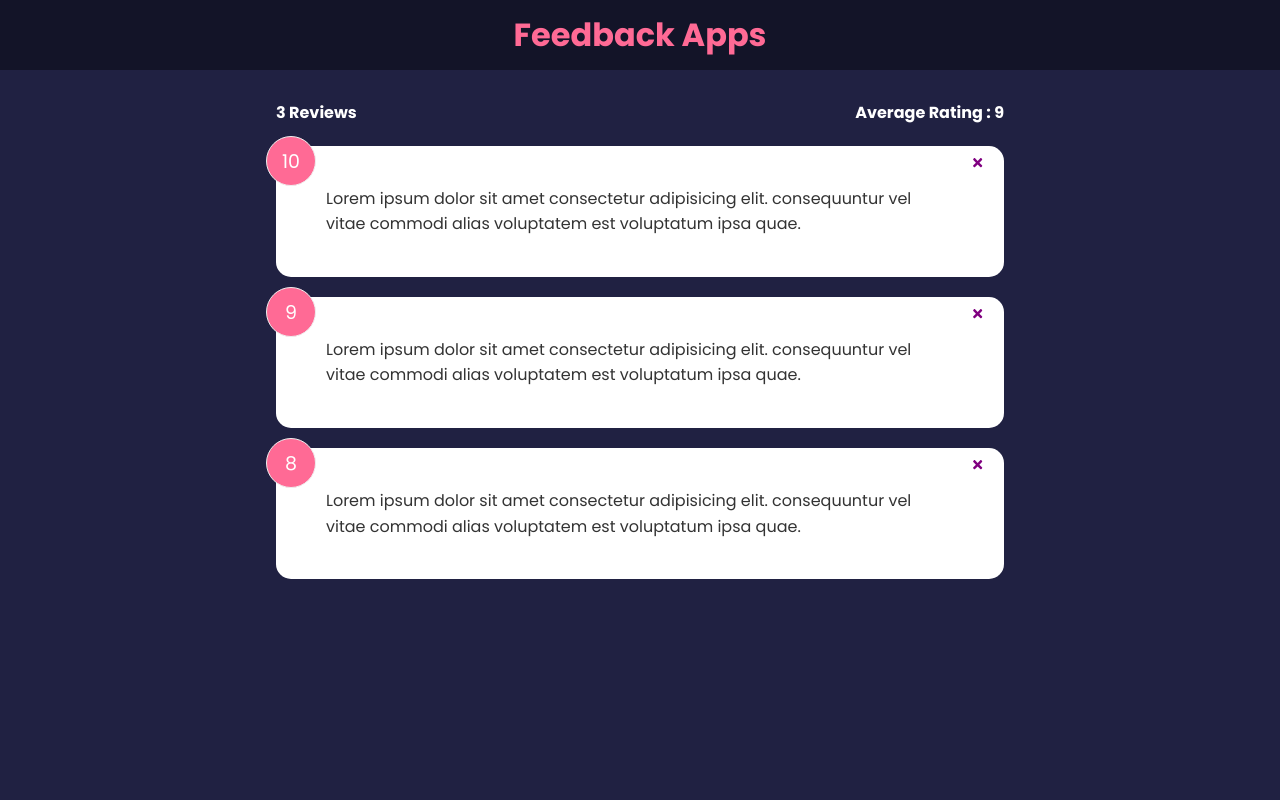
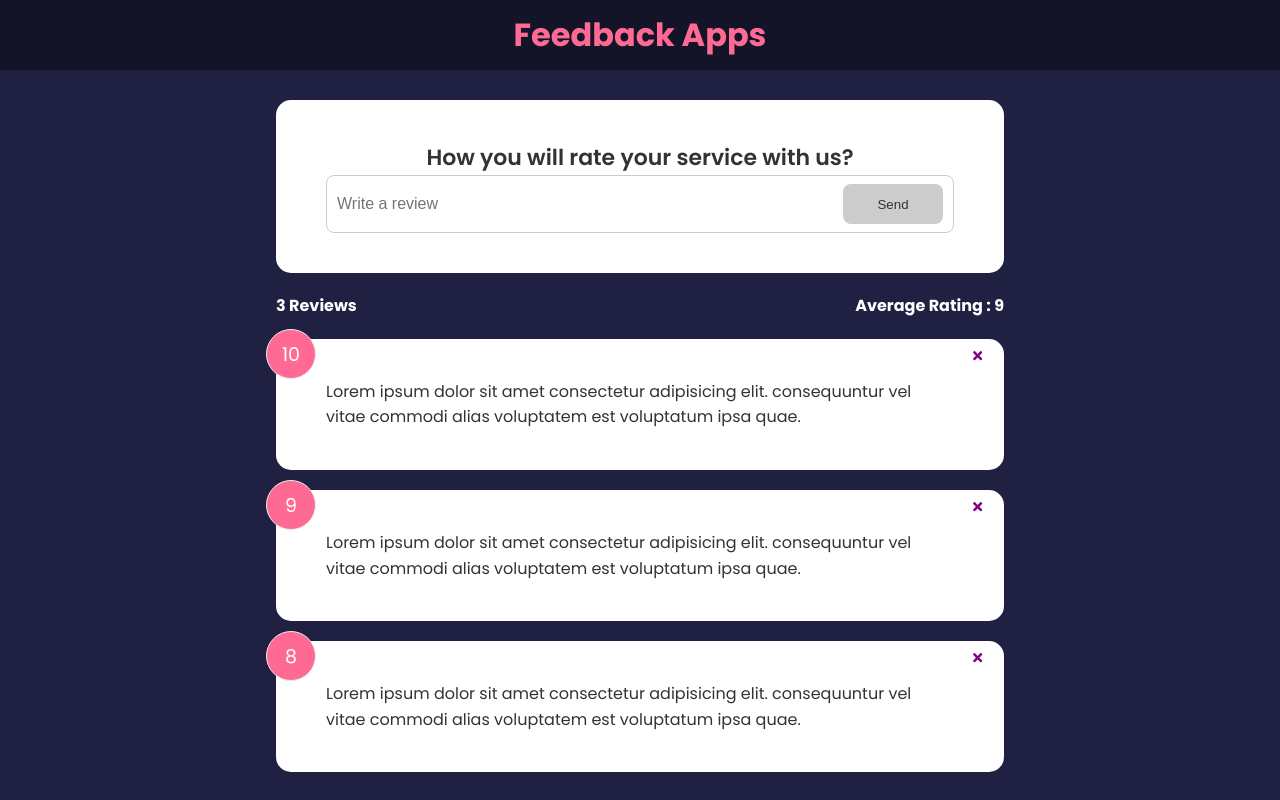
Before and after one commit to adittanu/Feedback-app, a React (Create React App) app: page / in a window 1280 px wide. Built offline with nearby package versions, Linux system fonts and the light colour scheme.

Commit message:
Feedback Form Component

```diff
--- a/src/App.js
+++ b/src/App.js
@@ -3,6 +3,7 @@
 import { useState } from 'react';
 import FeedbackData from './data/FeedbackData';
 import FeedbackStats from './components/FeedbackStats';
+import FeedbackForm from './components/FeedbackForm';
 
 function App() {
     const [feedback, setFeedback] = useState(FeedbackData)
@@ -20,6 +21,7 @@
         <>
             <Header />
             <div className="container">
+                <FeedbackForm/>
                 <FeedbackStats feedback={feedback}/>
                 <FeedbackItems feedback={feedback} handleDelete={deleteFeedback}/>
             </div>
--- /dev/null
+++ b/src/components/FeedbackForm.jsx
@@ -0,0 +1,24 @@
+import { useState } from "react"
+import Button from "./shared/Button"
+import Card from "./shared/Card"
+
+function FeedbackForm() {
+    const [text, setText] = useState('')
+    const handleTextChange = (e) => {
+        setText(e.target.value)
+    }
+
+    return (
+        <Card>
+            <form>
+                <h2>How you will rate your service with us?</h2>
+                <div className="input-group">
+                    {/* Select component */}
+                    <input type="text" placeholder="Write a review" onChange={handleTextChange}/>
+                    <Button type="submit" version={'secondary'} isDisabled={true}>Send</Button>
+                </div>
+            </form>
+        </Card>
+    )
+}
+export default FeedbackForm
--- /dev/null
+++ b/src/components/shared/Button.jsx
@@ -0,0 +1,22 @@
+import PropTypes from 'prop-types'
+
+function Button({ children, type, version, isDisabled}) {
+    return (
+        <button type={type} className={`btn btn-${version}`} disabled={isDisabled}>{children}</button>
+    )
+}
+
+Button.defaultProps = {
+    type : 'button',
+    version : 'primary',
+    isDisabled : false
+}
+
+Button.propTypes = {
+    children : PropTypes.node.isRequired,
+    type : PropTypes.string,
+    version : PropTypes.string,
+    isDisabled : PropTypes.bool
+}
+
+export default Button
```
